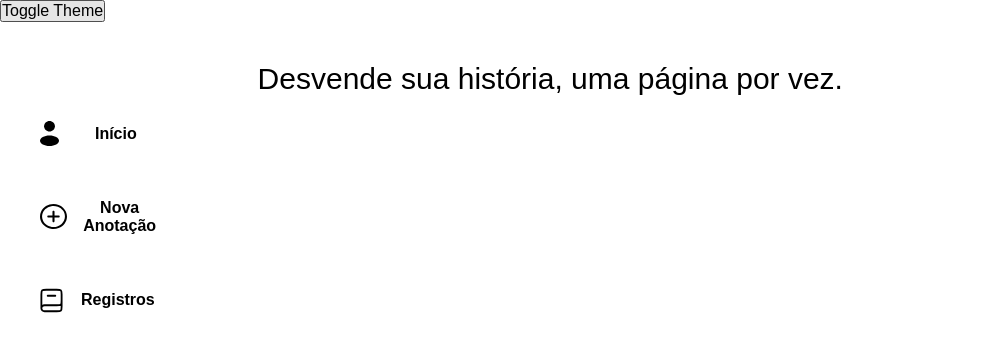
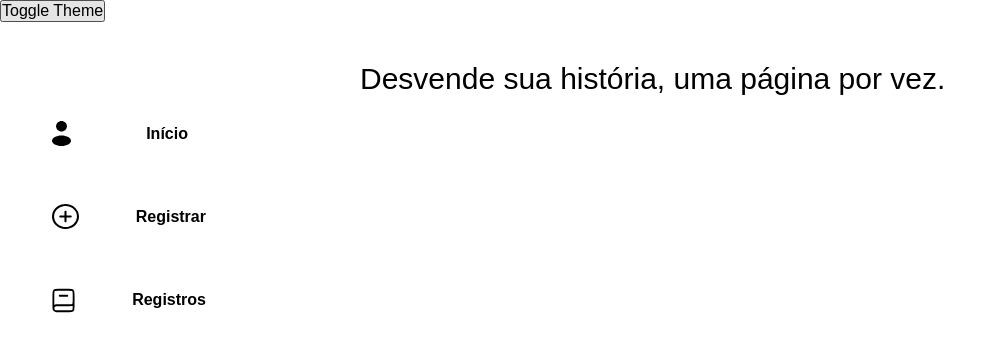
Before and after one commit to Sayd-Developer/Diario, a React (Vite) app: page / in a window 1280 px wide. Both pictures are taken after a click on the button 31 px from the left and 57 px from the top of the page. Shown: the top 352 px of the page, without its empty margins (0-1006 px from the left). Built offline with nearby package versions, Linux system fonts and the light colour scheme.

Commit message:
style: :art: change sidebar

```diff
--- a/src/components/Sidebar/index.tsx
+++ b/src/components/Sidebar/index.tsx
@@ -29,7 +29,7 @@ export default function Sidebar() {
         </Button>
         <Button onClick={() => navigate("/newAnnotation")}>
           <img src={NewAnnotation} alt="" height="25px" />
-          <span>Nova Anotação</span>
+          <span>Registrar</span>
         </Button>
         <Button onClick={() => navigate("/salvo")} >
           <img src={Register} alt=" " height="25px" />
--- a/src/components/Sidebar/style.ts
+++ b/src/components/Sidebar/style.ts
@@ -4,10 +4,13 @@ export const Container = styled.div<{ isCollapsed: boolean }>`
   display: flex;
   flex-direction: column;
   background: ${props => props.theme.primary};
-  width: ${props => (props.isCollapsed ? "17%" : "50px")};
+  width: ${props => (props.isCollapsed ? "25%" : "60px")};
   transform: ${props => (props.isCollapsed ? "true" : "scaleX(-1)")};
   transition: width 0.9s ease;
   height: 100vh;
+  span {
+    display: ${props => (props.isCollapsed ? "" : "none")};
+  }
 `
 
 export const Header = styled.header`
```
